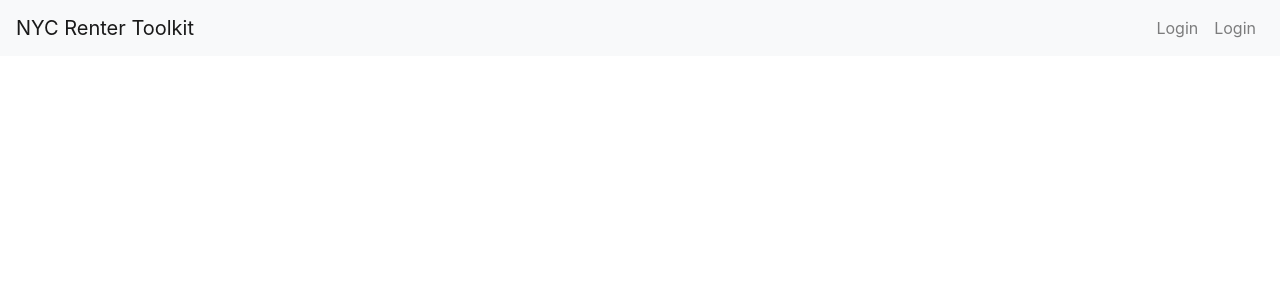
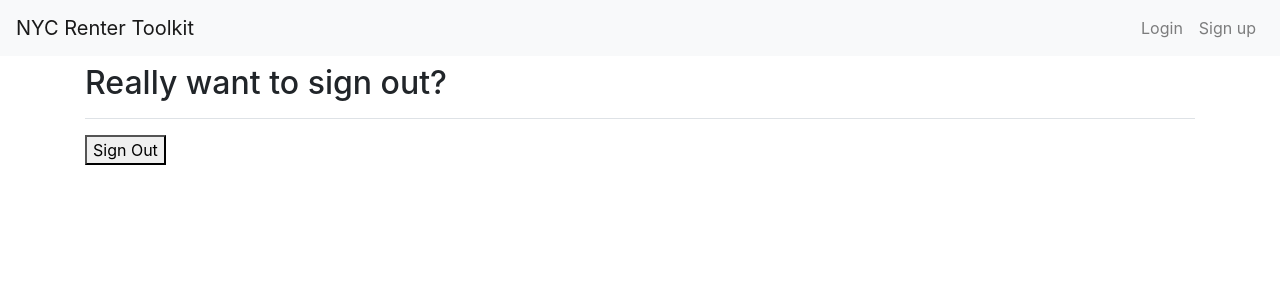
Before and after one commit to skalum/nyc-renters-toolkit, a React (Create React App) app: page /signout in a window 1280 px wide. Shown: the top 300 px of the page. Built offline with nearby package versions, Linux system fonts and the light colour scheme.

Commit message:
add signout feature, stylize user-auth pages

```diff
--- a/src/App.js
+++ b/src/App.js
@@ -20,8 +20,9 @@ import ProfileContainer from './containers/ProfileContainer'
 import HpdContainer from './containers/HpdContainer'
 import Login from './components/users/Login'
 import Signup from './components/users/Signup'
+import Signout from './components/users/Signout'
 
-import login from './actions/authActions'
+import { login } from './actions/authActions'
 import { setAddress } from './actions/addressActions'
 
 class App extends Component {
@@ -62,6 +63,9 @@ class App extends Component {
                       <NavItem>
                         <NavLink className="nav-link" to="/311">311</NavLink>
                       </NavItem>
+                      <NavItem>
+                        <NavLink className="nav-link" to="/signout">Sign out</NavLink>
+                      </NavItem>
                       </>
                   }
                   {!this.props.isAuthenticated &&
@@ -70,7 +74,7 @@ class App extends Component {
                         <NavLink className="nav-link" to="/login">Login</NavLink>
                       </NavItem>
                       <NavItem>
-                        <NavLink className="nav-link" to="/signup">Login</NavLink>
+                        <NavLink className="nav-link" to="/signup">Sign up</NavLink>
                       </NavItem>
                     </>
                   }
@@ -84,6 +88,7 @@ class App extends Component {
             <Route path="/311" component={HpdContainer} />
             <Route path="/login" component={Login} />
             <Route path="/signup" component={Signup} />
+            <Route path="/signout" component={Signout} />
           </div>
         </Router>
       </>
--- a/src/actions/addressActions.js
+++ b/src/actions/addressActions.js
@@ -1,5 +1,4 @@
 export function setAddress(address, user) {
-  debugger;
   return (dispatch) => {
     dispatch({ type: 'LOADING_ADDRESS' });
     return fetch(`https://api.cityofnewyork.us/geoclient/v1/address.json?houseNumber=${address.houseNumber}&street=${address.street}&zip=${address.zip}&app_id=f9c9628a&app_key=330f11b7efef935b69550b93499bc7a3`)
--- a/src/actions/authActions.js
+++ b/src/actions/authActions.js
@@ -1,3 +1,32 @@
+export function login (creds, router) {
+  const config = {
+    method: 'POST',
+    body: JSON.stringify({
+      user: creds
+    }),
+    headers: {
+      'Accept' : 'application/json',
+      'Content-Type': 'application/json'
+    }
+  }
+
+  return dispatch => {
+    dispatch(authenticationRequest(creds))
+    return fetch('/api/auth', config)
+      .then(response => response.json())
+      .then(body => {
+        if (body.user.id) {
+          localStorage.setItem('renter.token', body.token);
+          dispatch(setCurrentUser(body.user));
+          router.replace(`/`)
+        } else {
+          dispatch(loginError(body.error))
+          return Promise.reject(body)
+        }
+    }).catch(err => console.log("Error: ", err))
+  }
+}
+
 function authenticationRequest(creds) {
   return {
     type: 'AUTHENTICATION_REQUEST',
@@ -25,31 +54,9 @@ function loginError(message) {
   }
 }
 
-export default function login(creds, router) {
-  const config = {
-    method: 'POST',
-    body: JSON.stringify({
-      user: creds
-    }),
-    headers: {
-      'Accept' : 'application/json',
-      'Content-Type': 'application/json'
-    }
-  }
-
+export function signout() {
   return dispatch => {
-    dispatch(authenticationRequest(creds))
-    return fetch('/api/auth', config)
-      .then(response => response.json())
-      .then(body => {
-        if (body.user.id) {
-          localStorage.setItem('renter.token', body.token);
-          dispatch(setCurrentUser(body.user));
-          router.replace(`/`)
-        } else {
-          dispatch(loginError(body.error))
-          return Promise.reject(body)
-        }
-    }).catch(err => console.log("Error: ", err))
+    localStorage.removeItem('renter.token');
+    dispatch({ type: 'LOGOUT_SUCCESS', isAuthenticating: false, isAuthenticated: false });
   }
 }
--- a/src/components/users/Login.js
+++ b/src/components/users/Login.js
@@ -1,6 +1,6 @@
 import React, { Component } from 'react';
 import { connect } from 'react-redux';
-import login from '../../actions/authActions'
+import { login } from '../../actions/authActions';
 
 class LoginForm extends Component {
   state = {
@@ -25,8 +25,10 @@ class LoginForm extends Component {
 
   render() {
     return (
-      <div>
-        <h2>Welcome back! Sign in to continue.</h2>
+      <div className="container mt-5">
+        <div className="d-flex justify-content-between flex-wrap flex-md-nowrap align-items-center pt-3 pb-2 mb-3 border-bottom">
+          <h1 className="h2">Sign in</h1>
+        </div>
         <form onSubmit={this.handleSubmit}>
           <div>
             <label>Email:</label><br />
--- /dev/null
+++ b/src/components/users/Signout.js
@@ -0,0 +1,25 @@
+import React, { Component } from 'react';
+import { connect } from 'react-redux';
+import { signout } from '../../actions/authActions'
+
+class Signout extends Component {
+
+  handleSubmit = event => {
+    event.preventDefault();
+    this.props.signout();
+    this.props.history.push('/')
+  }
+
+  render() {
+    return (
+      <div className="container mt-5">
+        <div className="d-flex justify-content-between flex-wrap flex-md-nowrap align-items-center pt-3 pb-2 mb-3 border-bottom">
+          <h1 className="h2">Really want to sign out?</h1>
+        </div>
+        <button onClick={this.handleSubmit}>Sign Out</button>
+      </div>
+    )
+  }
+}
+
+export default connect(null, { signout })(Signout)
--- a/src/components/users/Signup.js
+++ b/src/components/users/Signup.js
@@ -32,8 +32,10 @@ class SignupForm extends Component {
 
   render() {
     return (
-      <div>
-        <h2>Sign up</h2>
+      <div className="container mt-5">
+        <div className="d-flex justify-content-between flex-wrap flex-md-nowrap align-items-center pt-3 pb-2 mb-3 border-bottom">
+          <h1 className="h2">Sign up</h1>
+        </div>
         <form onSubmit={this.handleSubmit}>
           <div>
             <label>Email:</label><br />
--- a/src/containers/HpdContainer.js
+++ b/src/containers/HpdContainer.js
@@ -43,7 +43,7 @@ class HpdContainer extends Component {
     return (
       <div className="container mt-5 pt-5">
       <div className="d-flex justify-content-between flex-wrap flex-md-nowrap align-items-center pt-3 pb-2 mb-3 border-bottom">
-        <h1 className="h2">Complaints, Violations, and Problems</h1>
+        <h1 className="h2">Complaints and Violations</h1>
       </div>
         <Nav tabs>
           <NavItem>
--- a/src/containers/ProfileContainer.js
+++ b/src/containers/ProfileContainer.js
@@ -1,12 +1,7 @@
 import React, { Component } from 'react';
 import { connect } from 'react-redux';
 
-import {
-  ListGroup,
-  ListGroupItem,
-  ListGroupItemText,
-  ListGroupItemHeading,
-  UncontrolledTooltip, } from 'reactstrap';
+import { UncontrolledTooltip } from 'reactstrap';
 
 import { setAddress, setRegistrationId, setRegistrationInfo } from '../actions/addressActions'
 
```
